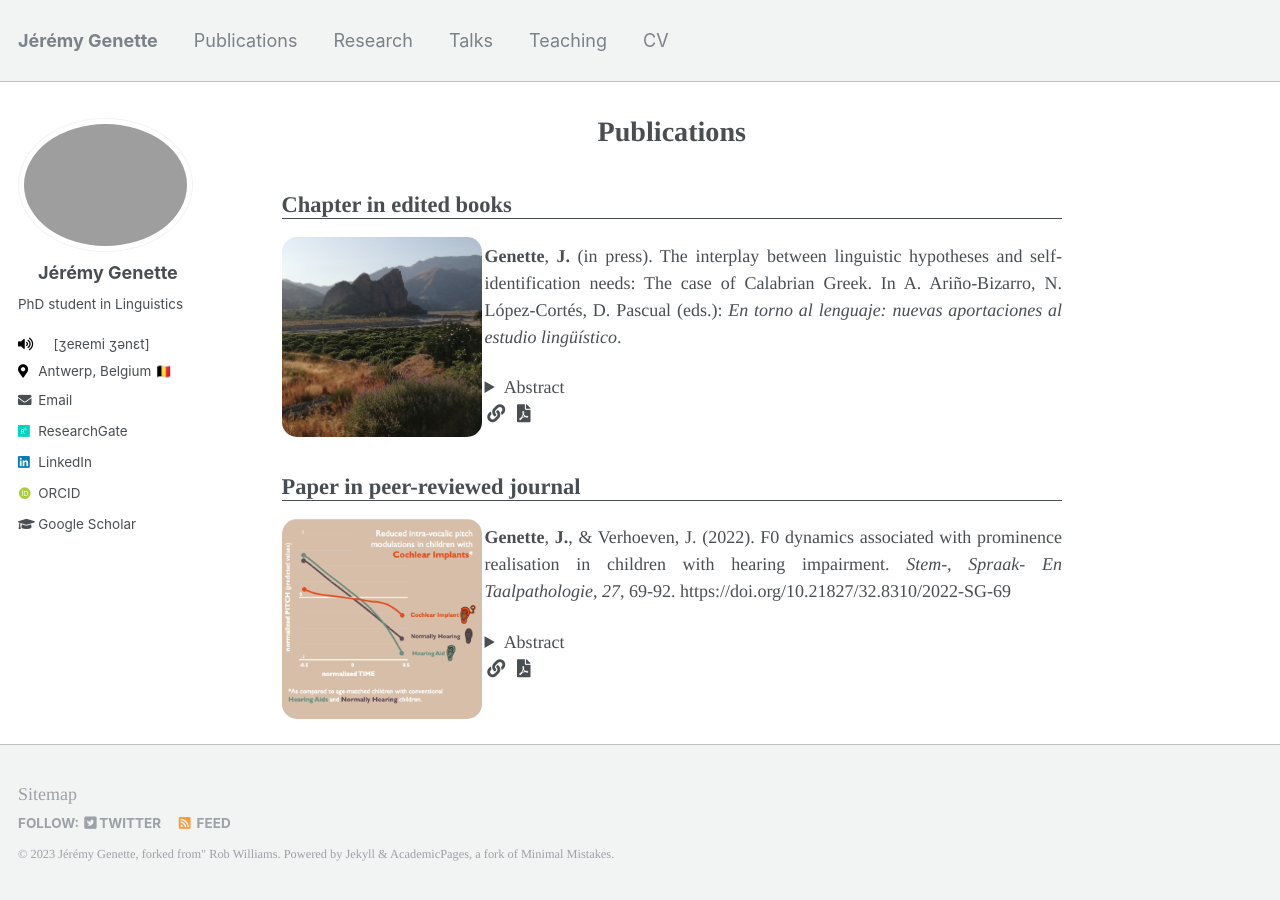
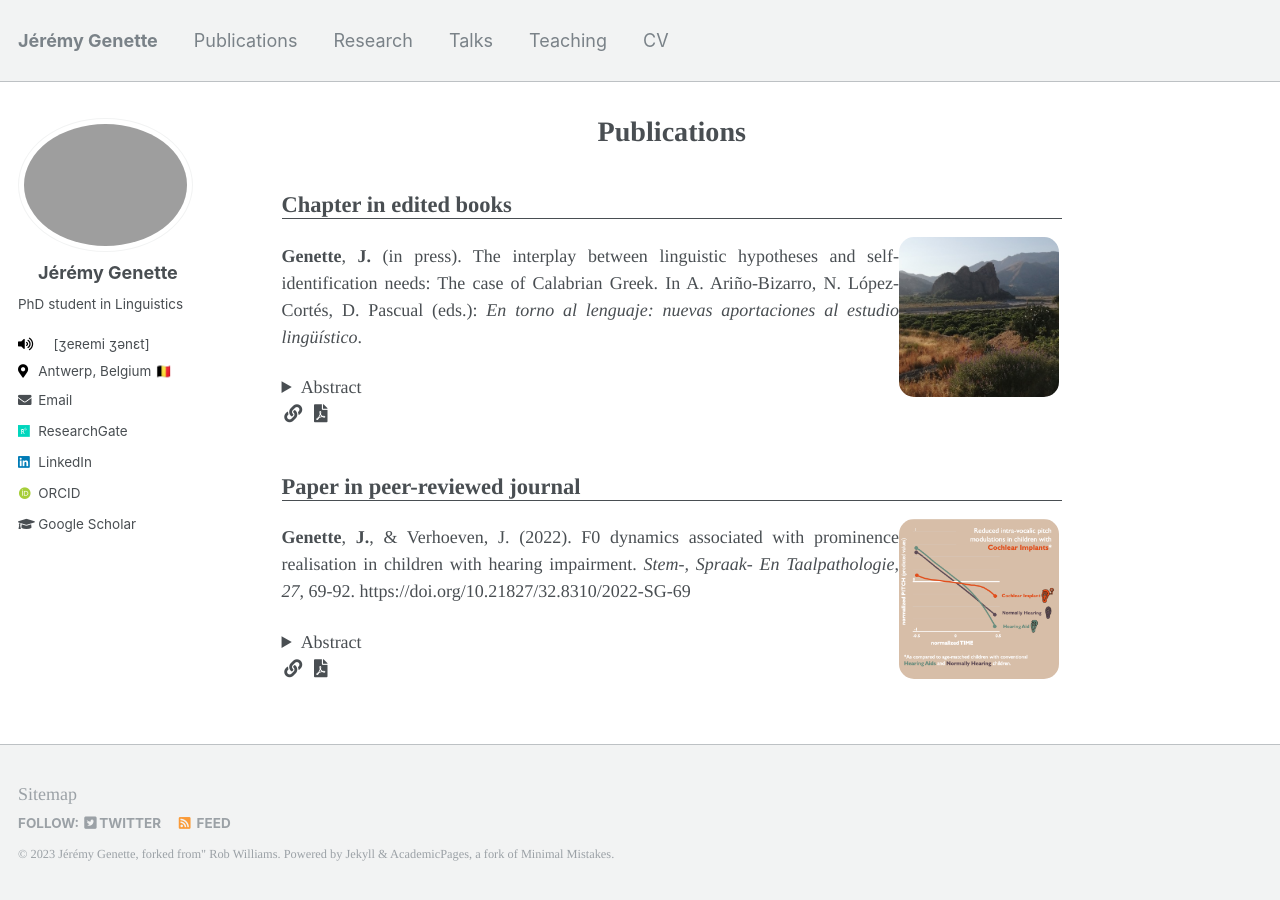
Before and after one commit to jgenette/jgenette.github.io, a Jekyll site: the page built from _pages/publications.md, in a window 1280 px wide. Built offline with Jekyll 4.4.1, drawn with Linux system fonts in a browser that asks for light colours; some web fonts are replaced.

Commit message:
Update archive-single.html

```diff
--- a/_includes/archive-single.html
+++ b/_includes/archive-single.html
@@ -7,7 +7,7 @@
 {% endif %}
 
 {% if post.header.teaser %}
-<img align="left" width="200" height="175" src="{{ post.header.teaser }}" style="padding-right:0px;
+<img align="right" width="160" height="90" src="{{ post.header.teaser }}" style="padding-right:0px;
     padding-top:0px;
     margin-right: 3px;
     border-radius: 15px 15px 15px 15px !important;" alt="">
```
